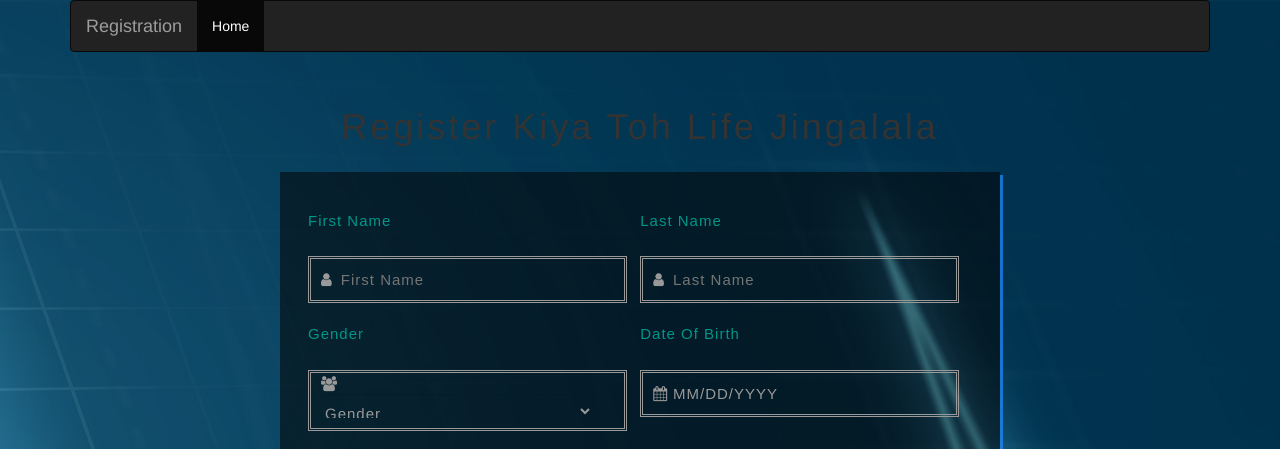
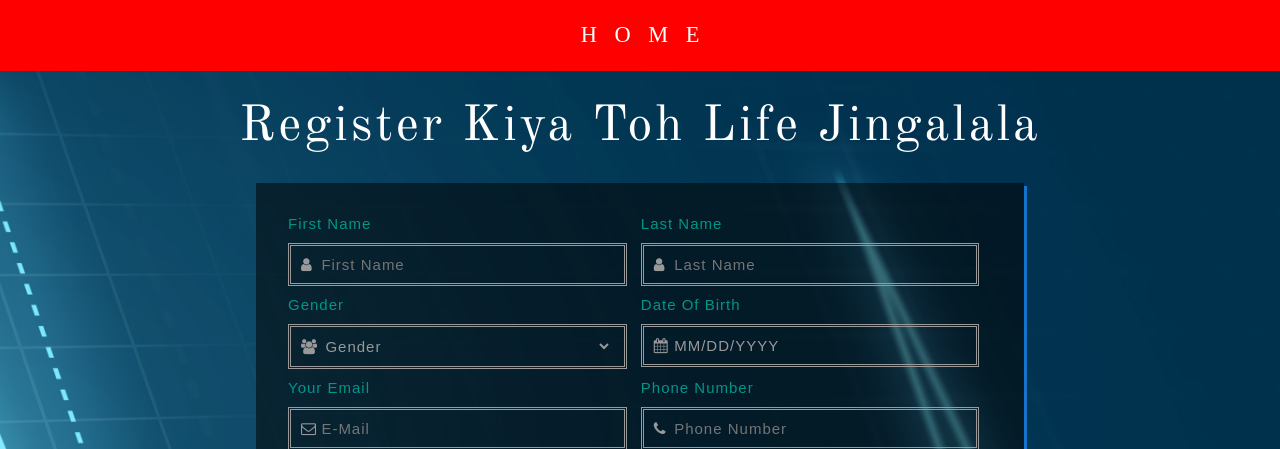
Before and after one commit to spockerine/HMS, a Flask app: page /test in a window 1280 px wide. Shown: the top 449 px of the page. Run offline with Flask 2, Linux system fonts and the light colour scheme; some libraries are stand-ins or nearby versions; some web fonts are replaced.

Commit message:
final register page

```diff
--- a/templates/register.html
+++ b/templates/register.html
@@ -12,7 +12,7 @@
 <!--css_files-->
 	<link rel="stylesheet" href="/static/css/jquery-ui2.css"/>
 	<link href="/static/css/style2.css" rel="stylesheet" type="text/css" media="all"/><!--stylesheet-->
-	<link href="//maxcdn.bootstrapcdn.com/bootstrap/3.3.0/css/bootstrap.min.css" rel="stylesheet" id="bootstrap-css">
+	<!-- <link href="//maxcdn.bootstrapcdn.com/bootstrap/3.3.0/css/bootstrap.min.css" rel="stylesheet" id="bootstrap-css"> -->
 	<link rel="stylesheet" href="/static/css/font-awesome.css"><!--font_wesome_icons-->
 	<link href="//fonts.googleapis.com/css?family=PT+Sans+Caption" rel="stylesheet"><!--online_fonts-->
 	<link href="//fonts.googleapis.com/css?family=Old+Standard+TT" rel="stylesheet"><!--online_fonts-->
@@ -20,23 +20,7 @@
 <!--//css_files-->
 </head>
 <body>
-		<div class="container">
-				<nav class="navbar navbar-inverse">
-						<div class="container-fluid">
-							<div class="navbar-header">
-							<a class="navbar-brand" href="#">Registration</a>
-							</div>
-							<ul class="nav navbar-nav">
-							<li class="active"><a href="/">Home</a></li>
-							<!-- <li><a href="#">Page 1</a></li>
-							<li><a href="#">Page 2</a></li> -->
-							</ul>
-							<ul class="nav navbar-nav navbar-right">
-							<!-- <li><a href="/logout"><span class="glyphicon glyphicon-user"></span> Log out</a></li> -->
-							</ul>
-						</div>
-					</nav>
-			</div>
+<a href = "/"><div class="btn from-bottom" style="text-align: center"> HOME </div></a>
 <div class="w3l-head">
 <h1>Register kiya toh life Jingalala</h1>
 </div>
```
